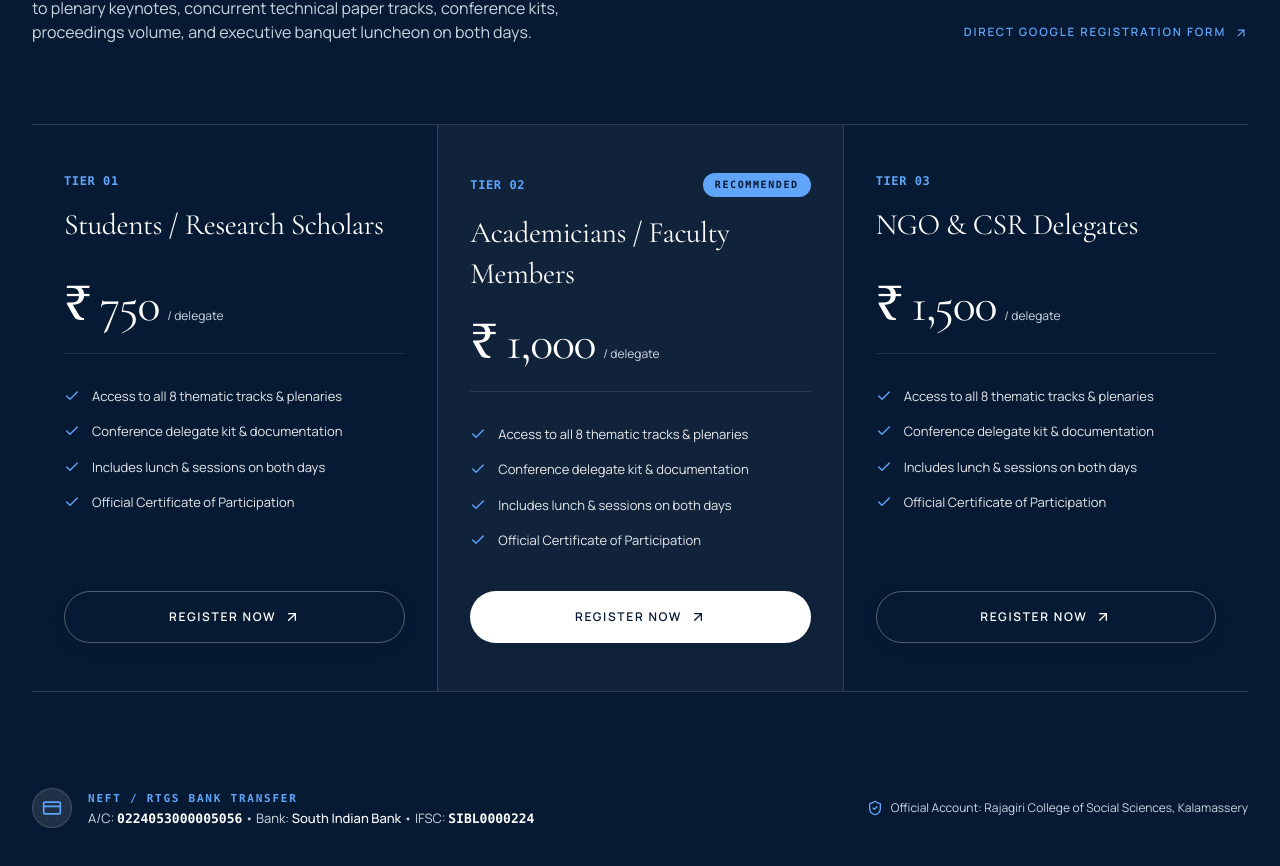
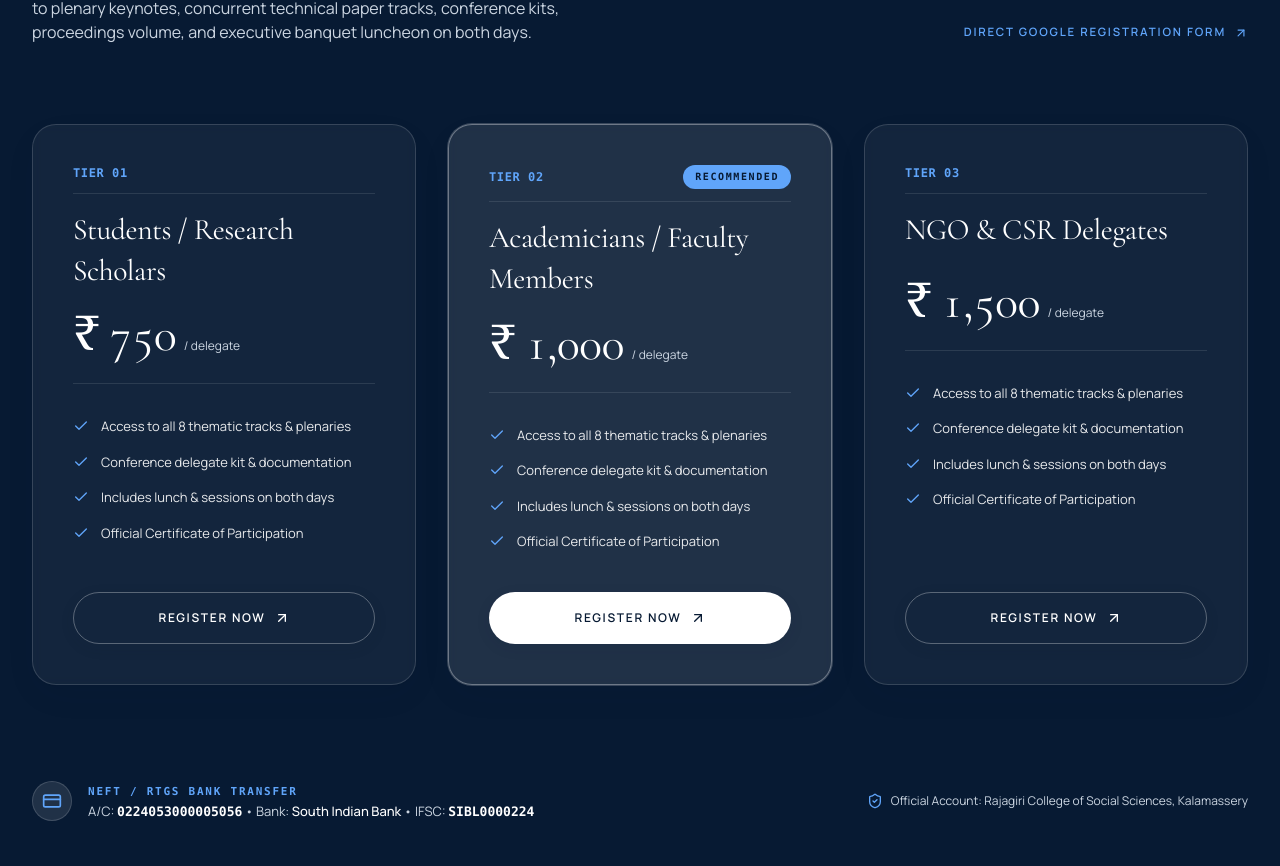
Before and after one commit to nityarnair/sample-website, a React (Vite) app: page / in a window 1280 px wide. Shown: the part 10437-11303 px from the top of the page. Built offline with nearby package versions, Linux system fonts and the light colour scheme.

Commit message:
feat: add RegistrationCTA section with pricing cards and bank details

```diff
--- a/src/components/sections/RegistrationCTA.tsx
+++ b/src/components/sections/RegistrationCTA.tsx
@@ -57,22 +57,22 @@ export const RegistrationCTA: React.FC = () => {
           </div>
         </div>
 
-        {/* ── EDITORIAL PRICING COLUMNS (Open, no generic white boxes) ── */}
-        <div className="grid grid-cols-1 lg:grid-cols-3 divide-y lg:divide-y-0 lg:divide-x divide-white/15 border-y border-white/15 mb-16">
+        {/* ── EDITORIAL PRICING CARDS (Distinct high-contrast cards against Deep Navy) ── */}
+        <div className="grid grid-cols-1 lg:grid-cols-3 gap-6 sm:gap-8 mb-16">
           {CONFERENCE_DATA.fees.map((fee: RegistrationFee, idx: number) => {
             const isFeatured = idx === 1; // Academicians / Faculty Members
             return (
               <div
                 key={idx}
-                className={`py-10 sm:py-12 px-4 sm:px-8 flex flex-col justify-between transition-colors duration-300 ${
+                className={`rounded-[24px] p-8 sm:p-10 flex flex-col justify-between transition-all duration-300 shadow-editorial border backdrop-blur-sm ${
                   isFeatured
-                    ? 'bg-white/[0.04]'
-                    : 'hover:bg-white/[0.02]'
+                    ? 'bg-white/[0.10] border-white/35 ring-1 ring-white/20 hover:bg-white/[0.14]'
+                    : 'bg-white/[0.05] border-white/15 hover:border-white/30 hover:bg-white/[0.08]'
                 }`}
               >
                 <div>
                   {/* Category Header */}
-                  <div className="flex items-center justify-between mb-4">
+                  <div className="flex items-center justify-between mb-4 pb-3 border-b border-white/10">
                     <span className="font-mono text-xs font-bold text-[#60A5FA] uppercase tracking-wider">
                       Tier 0{idx + 1}
                     </span>
@@ -84,13 +84,13 @@ export const RegistrationCTA: React.FC = () => {
                   </div>
 
                   {/* Category Title */}
-                  <h3 className="font-serif text-[1.65rem] sm:text-[1.85rem] text-white font-normal leading-snug mb-6 min-h-[3.25rem]">
+                  <h3 className="font-serif text-[1.65rem] sm:text-[1.85rem] text-white font-normal leading-snug mb-5 min-h-[3rem]">
                     {fee.category}
                   </h3>
 
                   {/* Fee Amount Display */}
                   <div className="flex items-baseline gap-2 mb-8 pb-6 border-b border-white/10">
-                    <span className="font-serif text-4xl sm:text-5xl text-white font-normal tracking-tight">
+                    <span className="font-serif text-4xl sm:text-5xl text-white font-normal tracking-tight tabular-nums">
                       {fee.amount}
                     </span>
                     <span className="text-xs text-[#CBD5E1] font-sans">
```
